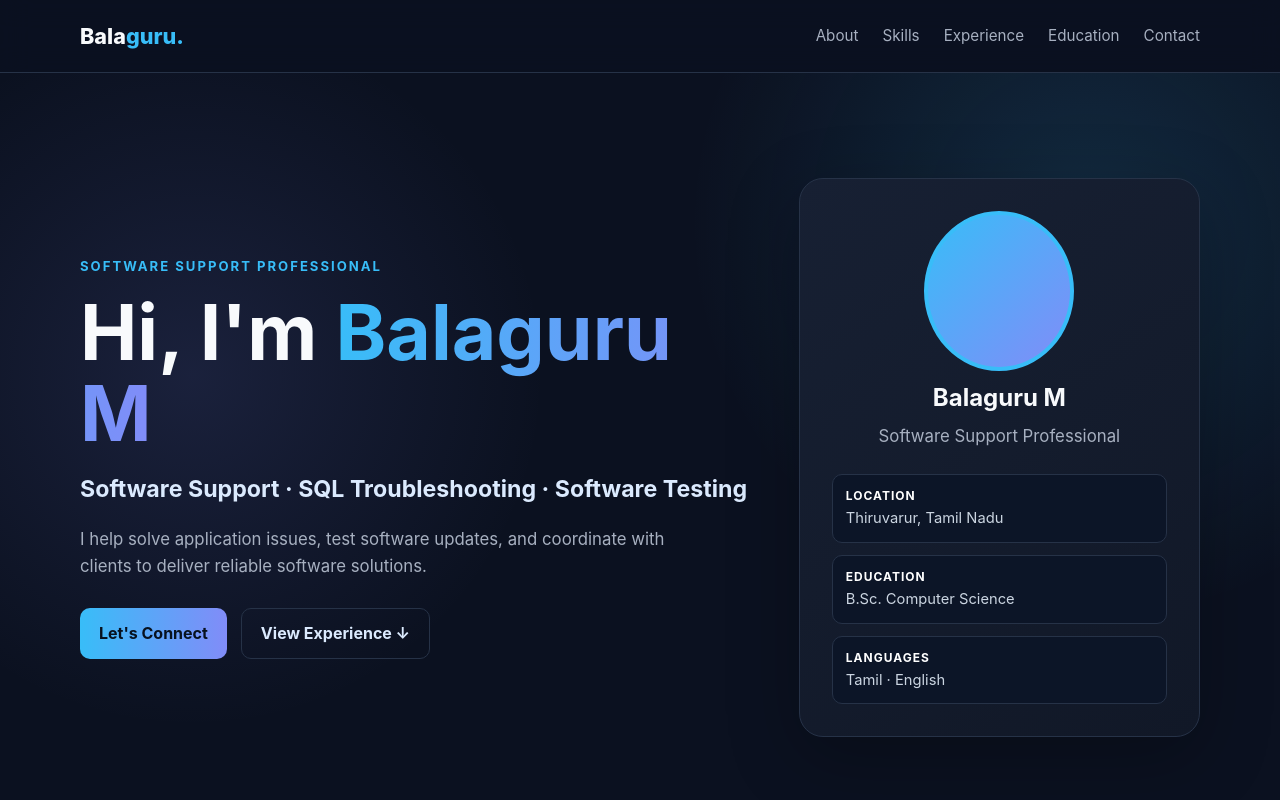
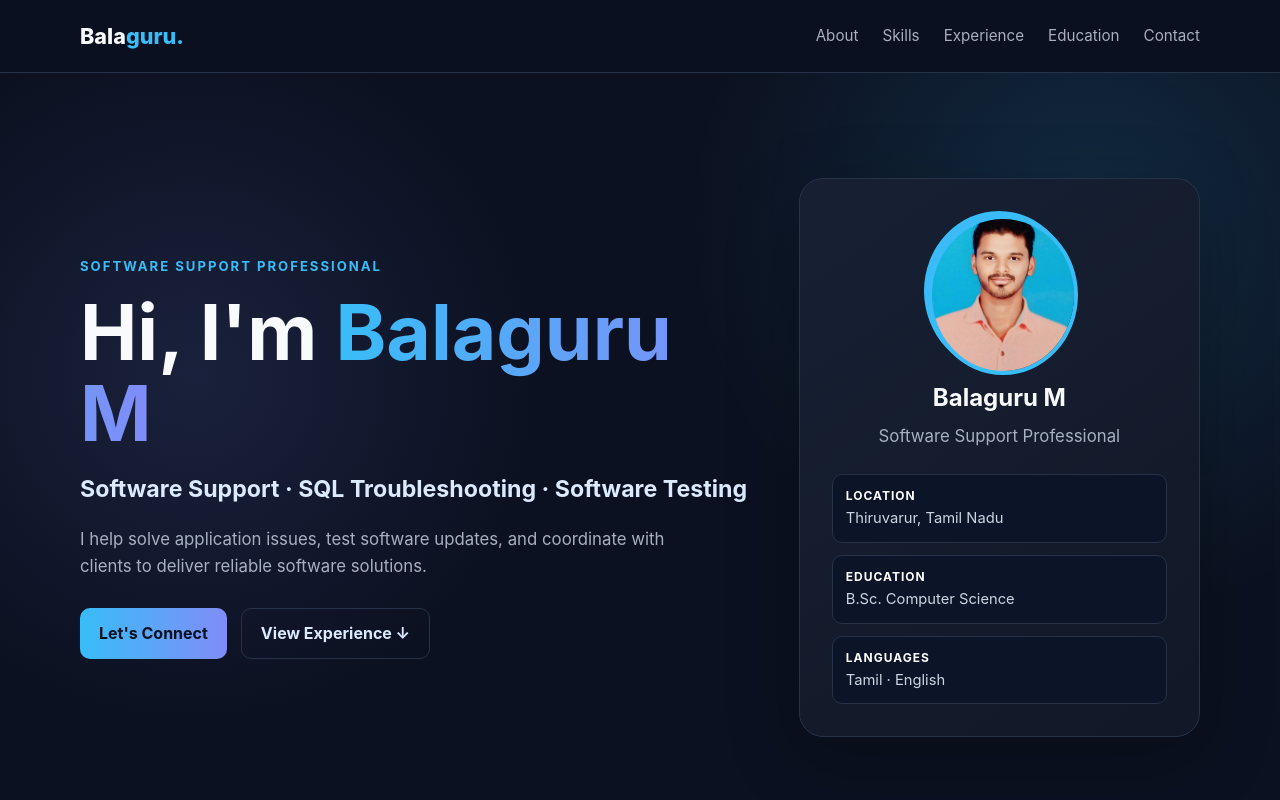
Before and after one commit to MBALAGURU2001/BalaguruPortfolio, a plain HTML site: page index.html in a window 1280 px wide. Shown: the top 800 px of the page. Drawn offline with Linux system fonts and the light colour scheme.

Commit message:
Fix profile image source path in index.html

```diff
--- a/index.html
+++ b/index.html
@@ -25,7 +25,7 @@
 <aside class="profile-card">
   <div class="avatar-wrap">
     <!-- <img id="profileImage" class="avatar-photo" src="..images/Balaguru_Photo.jpeg" alt="Balaguru M profile picture">  -->
-    <div class="avatar-fallback" id="avatarFallback"><img id="profileImage" class="avatar-photo" src="./images/Balaguru_Photo.jpeg" alt="Balaguru M profile picture"></div>
+    <div class="avatar-fallback" id="avatarFallback"><img id="profileImage" class="avatar-photo" src="Balaguru_Photo.jpeg" alt="Balaguru M profile picture"></div>
   </div>
   <!-- <label class="upload-btn" for="profileUpload">📷 Update Profile Picture</label> -->
 
```
